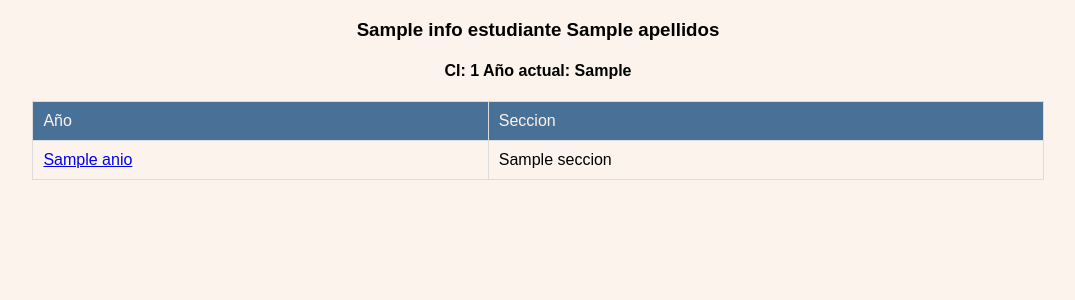
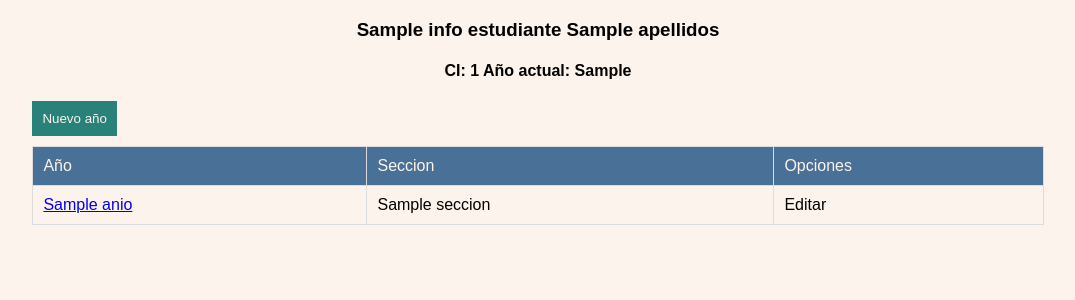
Before and after one commit to hug58/boletin, a PHP site: template App/views/academic_records_views.php in a window 1280 px wide. Shown: the top 300 px of the page, without its empty margins (102-1177 px from the left). Run offline with PHP 8.4, Linux system fonts and the light colour scheme; the template is opened without the code that fills it: most values are stand-ins (such as "Sample title", 1, 10 or a date in 2020).

Commit message:
modificando rutas de la app

```diff
--- a/App/controllers/academic_record_controller.php
+++ b/App/controllers/academic_record_controller.php
@@ -1,6 +1,6 @@
 <?php
 
-	require_once("models/students_model.php");
+	require_once("App/models/students_model.php");
 
 	if (isset($_GET['id_ci'])) {
 		$estudiante = $_GET['id_ci'];
@@ -11,7 +11,7 @@
 		$historial_academico = new SubjectMatter();
 		$historial_academico = $historial_academico ->get_by('id_ci',$estudiante);
 
-		require_once("views/academic_records_views.php");
+		require_once("App/views/academic_records_views.php");
 
 	}else{
 		echo "Estudiante no encontrado";
--- a/App/controllers/subjects_controller.php
+++ b/App/controllers/subjects_controller.php
@@ -1,6 +1,6 @@
 <?php
 
-	require_once("models/students_model.php");
+	require_once("App/models/students_model.php");
 
 	if (isset($_GET["anio"])) {
 
@@ -8,7 +8,7 @@
 		$materias = new Subject();
 		$materias = $materias -> get_by('id_curricular',intval($anio));
 
-		require_once('views/mostrar_materias_views.php');
+		require_once('App/views/mostrar_materias_views.php');
 
 	}
 
--- a/App/models/students_model.php
+++ b/App/models/students_model.php
@@ -4,7 +4,7 @@
 		require_once('../models/conexion.php');
 	}
 	else{
-		require_once('models/conexion.php');
+		require_once('App/models/conexion.php');
 	}
 
 	class BaseModel {
--- a/App/views/academic_records_views.php
+++ b/App/views/academic_records_views.php
@@ -3,7 +3,9 @@
 <head>
 	<title>Historial Academico </title>
 	<meta charset="utf-8">
-	<link rel="stylesheet" type="text/css" href="../css/style.css">
+	<link rel="stylesheet" type="text/css" href="css/style.css">
+
+
 </head>
 <body>
 
@@ -31,6 +33,10 @@
 
 	<div id="datos">
 
+		<div class="tabla_datos">
+			<button class="btn succes">Nuevo año</button>
+		</div>
+
 		<?php
 
 			$salida .= "<table class = 'tabla_datos' >
@@ -38,6 +44,7 @@
 								<tr>
 									<td> Año </td>
 									<td> Seccion </td>
+									<td> Opciones </td>
 							</thead>
 							<tbody>
 				";
@@ -52,6 +59,10 @@
 							<a href=index?page=mostrar_materias&anio=".$fila['anio'].">".$fila['anio']."</a>
 						</td>
 						<td>".$fila['seccion']."</td>
+
+
+						<td>"."Editar"."</td>
+
 						</tr>
 					";
 				}
@@ -69,4 +80,5 @@
 
 
 </body>
+
 </html>
--- a/App/views/mostrar_materias_views.php
+++ b/App/views/mostrar_materias_views.php
@@ -3,7 +3,7 @@
 <head>
 	<title>Historial Academico </title>
 	<meta charset="utf-8">
-	<link rel="stylesheet" type="text/css" href="../css/style.css">
+	<link rel="stylesheet" type="text/css" href="css/style.css">
 </head>
 <body>
 
--- a/css/style.css
+++ b/css/style.css
@@ -8,10 +8,6 @@
   --blue-color:#497198;
   --gray-color:#DCDCDC;
 
-
-  /*-------BTN SUCCESS---- */
-  --button-succes-color:#F4F4F4FF;
-  --button-danger-color:#F4F4F4FF;
 
 
   /*-------COLOR-TITLE---- */
@@ -73,3 +69,23 @@ thead{
 	background-color: #497198;
 	color: var(--white-color);
 }
+
+
+
+ /* ----------BUTTONS--------------- */
+
+.btn{
+  border:none;
+  background-color: var(--blue-color);
+  padding: 10px;
+  margin-bottom:1%;
+}
+
+.btn:hover{
+  color: var(--black-color);
+}
+
+.succes{
+  background-color: var(--green-color);
+  color: var(--white-color);
+}
--- a/App/estudiantes.html
+++ b/estudiantes.html
@@ -4,7 +4,8 @@
 
 	<title>Estudiantes</title>
 	<meta charset="utf-8">
-	<link rel="stylesheet" type="text/css" href="../css/style.css">
+
+	<link rel="stylesheet" type="text/css" href="css/style.css">
 
 </head>
 <body>
@@ -29,7 +30,7 @@
 		  integrity="sha256-WpOohJOqMqqyKL9FccASB9O0KwACQJpFTUBLTYOVvVU="
   		crossorigin="anonymous"></script>
 
-	<script type="text/javascript" src="../js/main.js"></script>
+	<script type="text/javascript" src="js/main.js"></script>
 
 </body>
 </html>
--- a/App/index.php
+++ b/index.php
@@ -5,10 +5,10 @@
 		$page = $_GET["page"];
 
 		if ($page == "historial_academico") {
-			require_once("controllers/academic_record_controller.php");
+			require_once("App/controllers/academic_record_controller.php");
 
 		}else if($page == "mostrar_materias"){
-			require_once("controllers/subjects_controller.php");
+			require_once("App/controllers/subjects_controller.php");
 		}else{
 		}
 
--- a/js/main.js
+++ b/js/main.js
@@ -4,7 +4,7 @@ $(buscar_datos());
 
 function buscar_datos(consulta){
 	$.ajax({
-		url: '../App/controllers/students_controller.php',
+		url: 'App/controllers/students_controller.php',
 		type: 'POST',
 		dataType: 'html',
 		data: {consulta:consulta},
```
Also changed, not shown: App/views/form.php (added, +31 -0 lines), capture.png (added).
